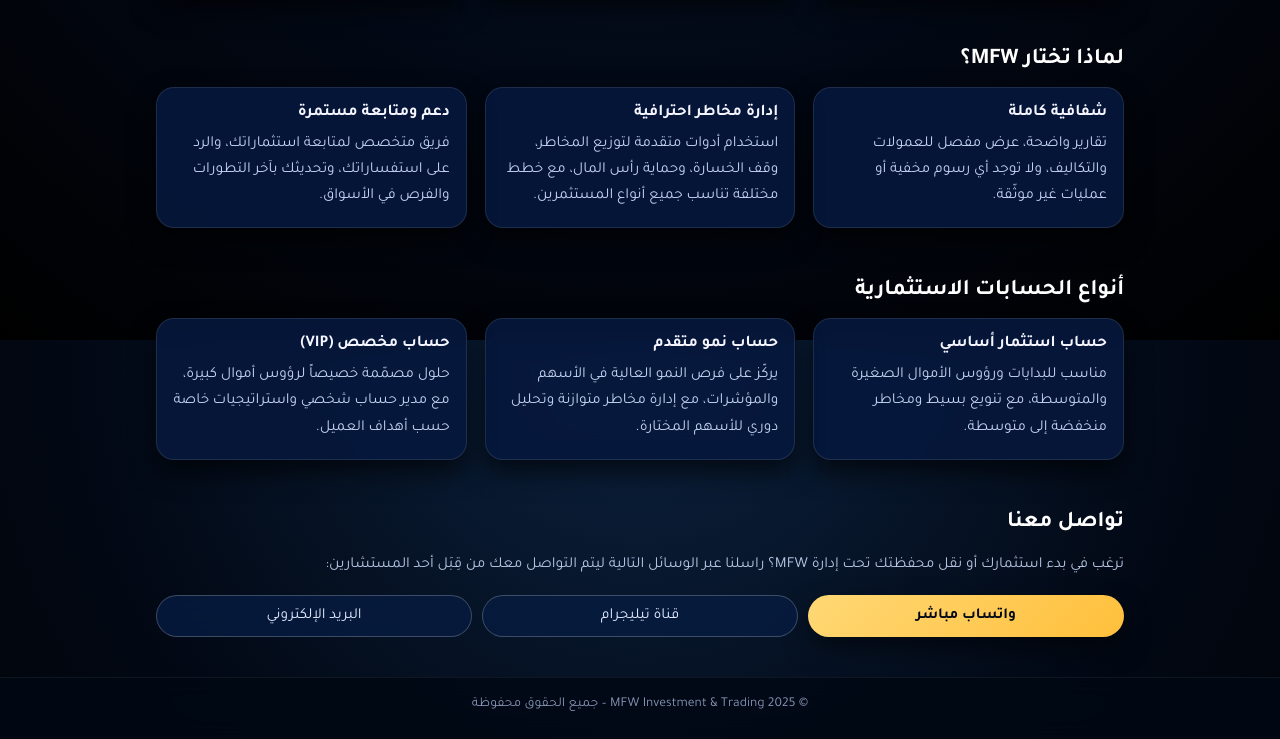
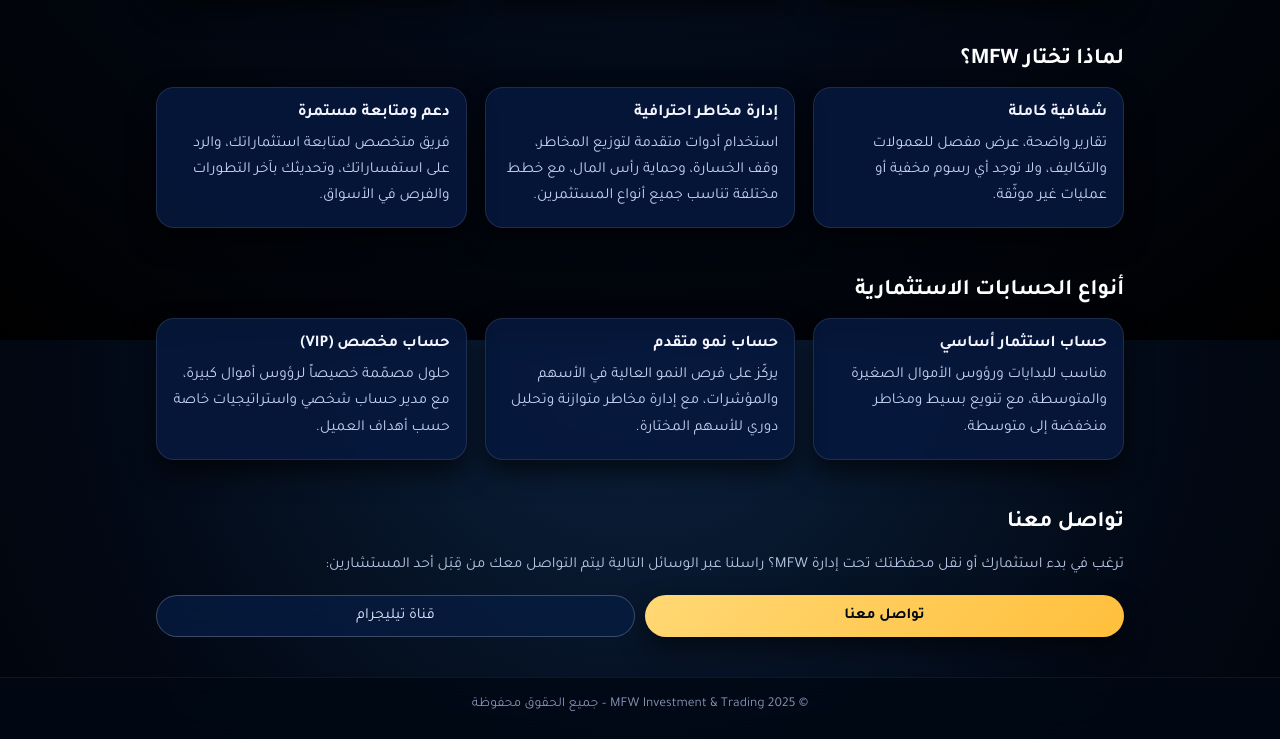
Before and after one commit to mfw3466-bit/mfw-site, a plain HTML site: page index.html in a window 1280 px wide. Shown: the part 1260-1999 px from the top of the page. Drawn offline with Linux system fonts and the light colour scheme.

Commit message:
Add files via upload

```diff
--- a/index.html
+++ b/index.html
@@ -559,9 +559,8 @@
   </p>
   <div class="contact-row">
     <!-- غيّر الروابط لأرقامك وقنواتك الفعلية -->
-    <a class="btn btn-primary" href="https://wa.me/000000000000" target="_blank">واتساب مباشر</a>
-    <a class="btn btn-ghost" href="https://t.me/Your_MFW_Channel" target="_blank">قناة تيليجرام</a>
-    <a class="btn btn-ghost" href="mailto:info@mfw-invest.com">البريد الإلكتروني</a>
+    <a class="btn btn-primary" href="https://t.me/Xxx_ccw" target="_blank">تواصل معنا</a>
+    <a class="btn btn-ghost" href="https://t.me/vb_pi" target="_blank">قناة تيليجرام</a>
   </div>
 </section>
 
```
